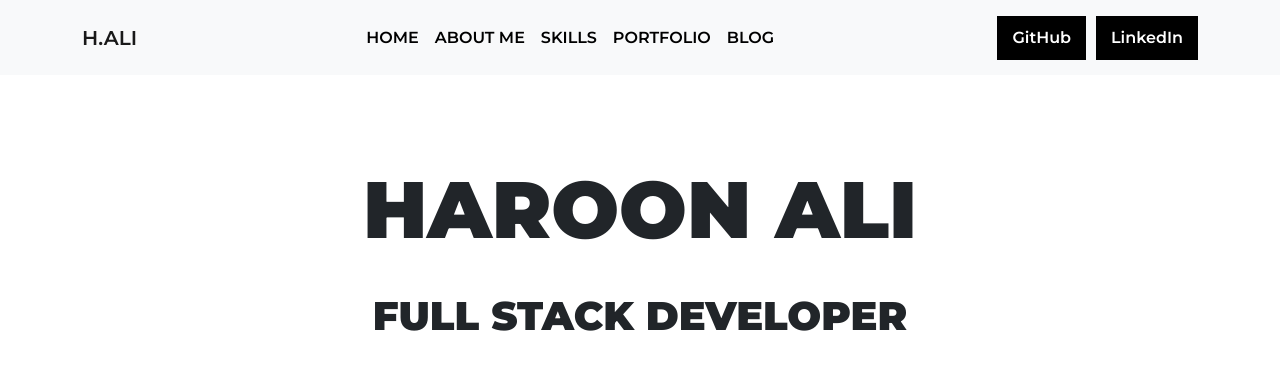
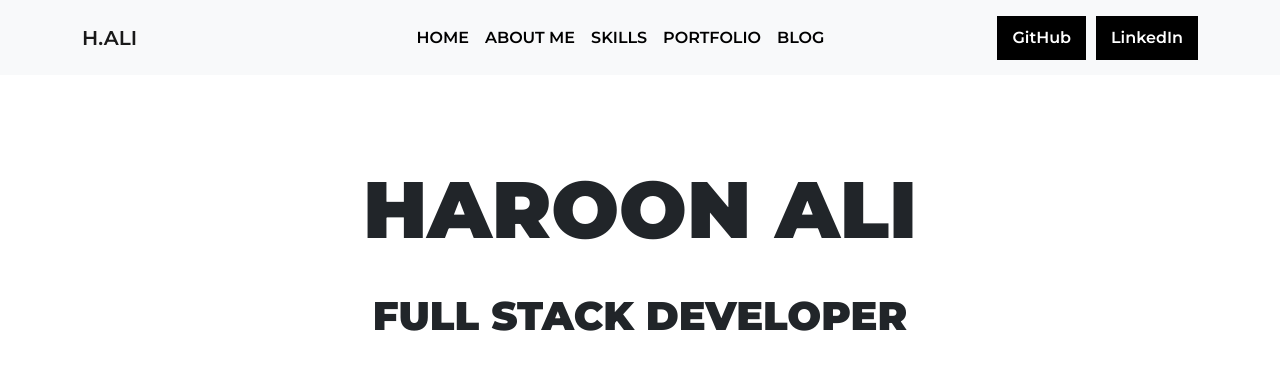
Before and after one commit to haroon-ali-dev/portfolio-website, a Next.js app in the folder user/: page / in a window 1280 px wide. Shown: the top 370 px of the page. Built offline with nearby package versions, Linux system fonts and the light colour scheme.

Commit message:
center nav links

```diff
--- a/user/components/NavBar.js
+++ b/user/components/NavBar.js
@@ -10,8 +10,8 @@ export default function NavBar() {
             <Container>
                 <Navbar.Brand href="#home">H.ALI</Navbar.Brand>
                 <Navbar.Toggle aria-controls="basic-navbar-nav" />
-                <Navbar.Collapse id="basic-navbar-nav">
-                    <Nav className={`${styles.linkContainer} me-auto ms-auto`}>
+                <Navbar.Collapse className={styles.navBarCollapse} id="basic-navbar-nav">
+                    <Nav className={styles.linkContainer}>
                         <Nav.Link href="#home">HOME</Nav.Link>
                         <Nav.Link href="#about-me">ABOUT ME</Nav.Link>
                         <Nav.Link href="#skills">SKILLS</Nav.Link>
--- a/user/components/NavBar.module.css
+++ b/user/components/NavBar.module.css
@@ -1,6 +1,10 @@
 .myNavBar {
     font-weight: 600;
     min-height: 75px;
+}
+
+.navBarCollapse {
+    justify-content: end;
 }
 
 .linkContainer a {
@@ -13,3 +17,15 @@
     padding: 10px 15px 10px 15px;
     margin-left: 10px;
 }
+
+@media (min-width: 1200px) {
+    .linkContainer {
+        margin-right: 155px;
+    }
+}
+
+@media (min-width: 1400px) {
+    .linkContainer {
+        margin-right: 225px;
+    }
+}
```
